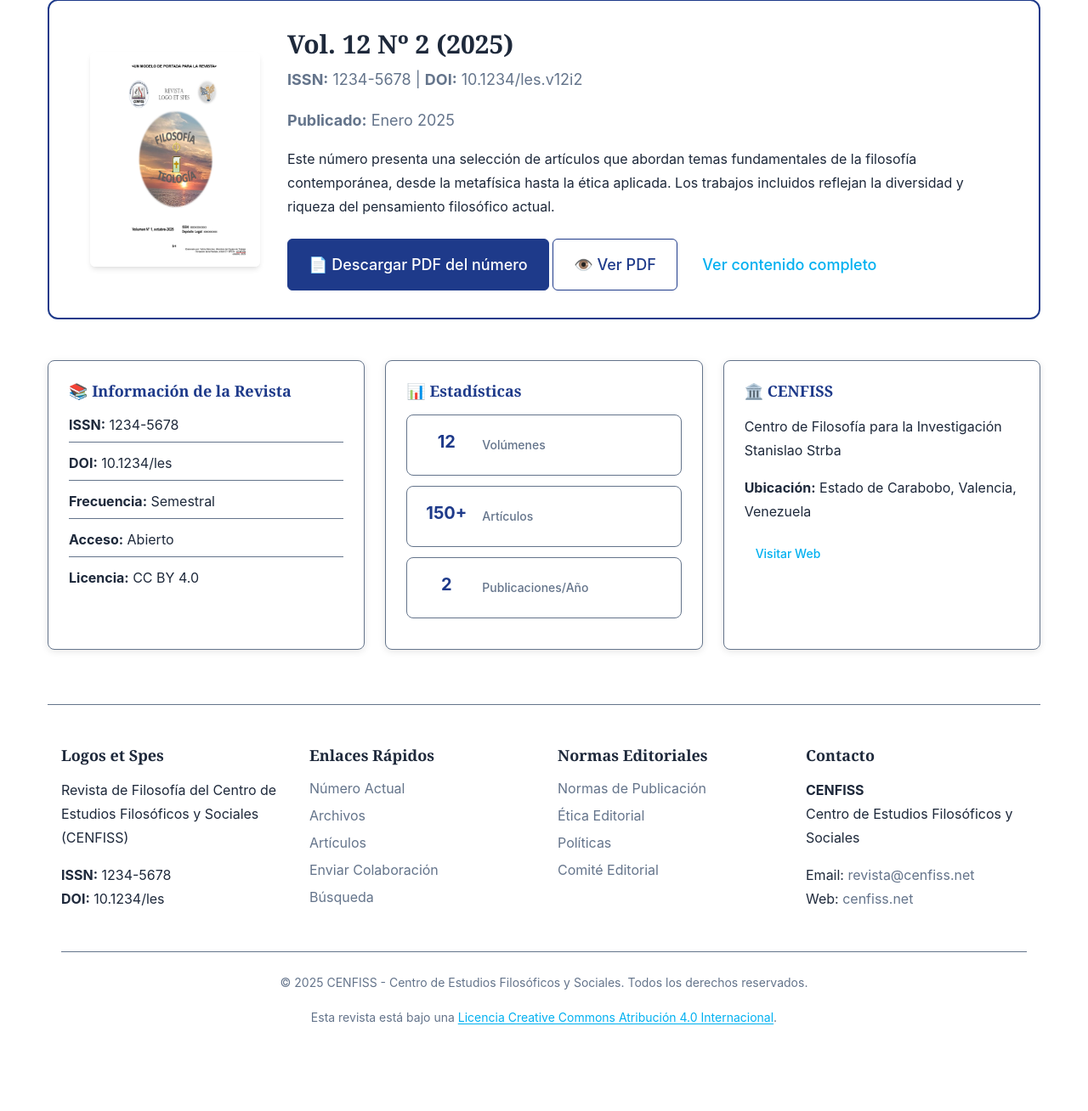
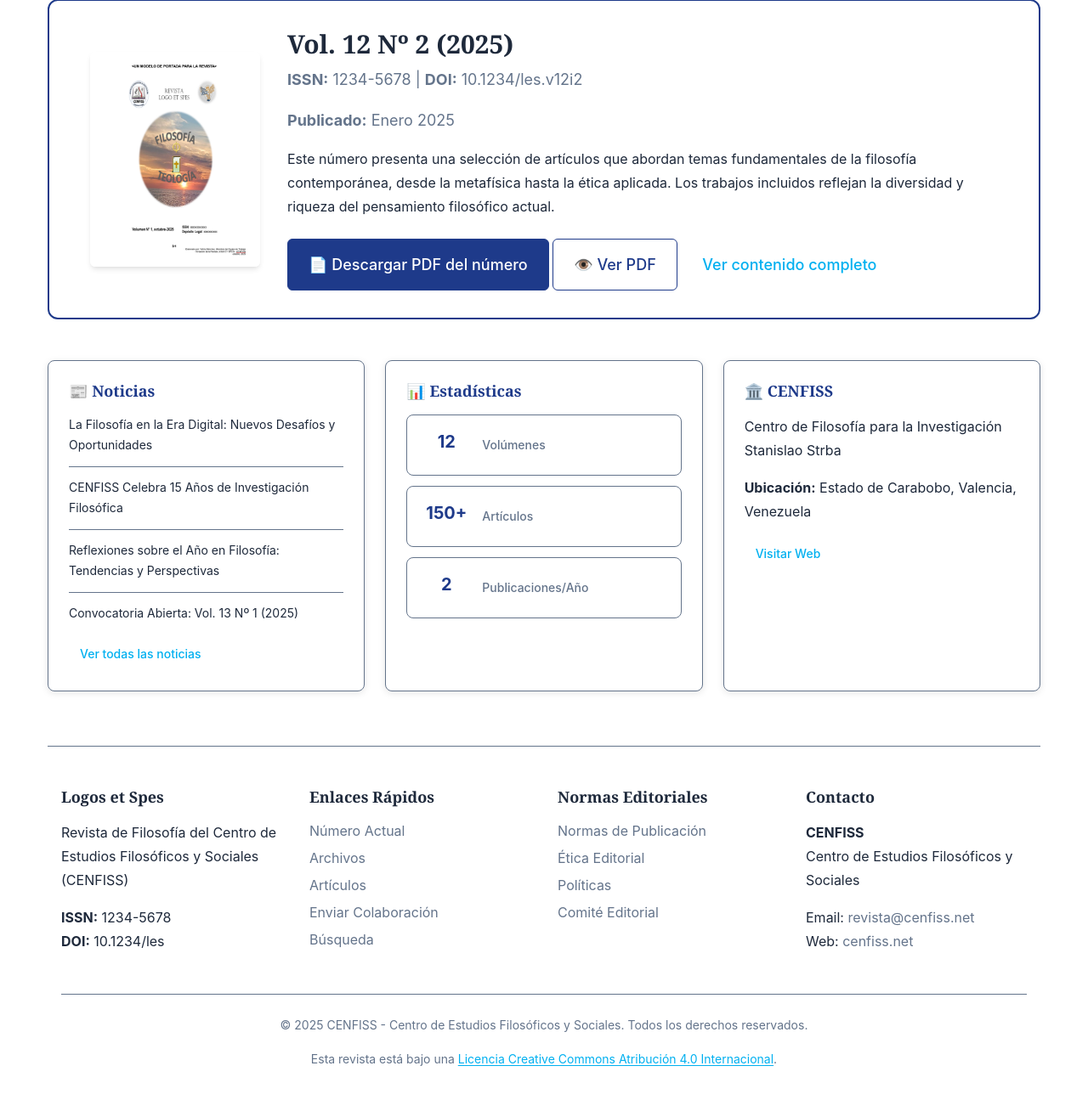
Before and after one commit to refo44/demo-revistalogos, a PHP site: page / in a window 1280 px wide. Shown: the part 1058-2366 px from the top of the page at 85% size. Before the commit the page ends 2264 px from the top, so only its background shows below. Run offline with PHP 8.4, Linux system fonts and the light colour scheme.

Commit message:
feat: Revamp sidebar to feature news updates instead of information card
- Replace the existing information card with a news section highlighting recent articles and announcements.
- Introduce new CSS styles for the news list to enhance presentation and user interaction.
- Improve user engagement by providing direct links to blog posts and news updates.

```diff
--- a/assets/css/pages.css
+++ b/assets/css/pages.css
@@ -1232,6 +1232,39 @@
   margin-bottom: 0;
 }
 
+/* News List Styles */
+.news-list {
+  list-style: none;
+  padding: 0;
+  margin: 0;
+}
+
+.news-item {
+  margin-bottom: var(--space-3);
+  padding-bottom: var(--space-3);
+  border-bottom: var(--border-width) solid var(--color-secondary);
+}
+
+.news-item:last-child {
+  margin-bottom: 0;
+  padding-bottom: 0;
+  border-bottom: none;
+}
+
+.news-link {
+  color: var(--color-text-primary);
+  text-decoration: none;
+  font-size: var(--font-size-sm);
+  line-height: var(--line-height-relaxed);
+  display: block;
+  transition: color var(--transition-fast);
+}
+
+.news-link:hover {
+  color: var(--color-link);
+  text-decoration: underline;
+}
+
 .sidebar-card .stat-item {
   display: flex;
   align-items: center;
--- a/index.html
+++ b/index.html
@@ -282,24 +282,24 @@
             <!-- Sidebar Section -->
             <section class="front-page__sidebar">
                 <div class="sidebar-grid">
-                    <!-- Information Card -->
+                    <!-- Noticias Card -->
                     <div class="sidebar-card">
-                        <h3>📚 Información de la Revista</h3>
-                        <div class="info-item">
-                            <strong>ISSN:</strong> 1234-5678
-                        </div>
-                        <div class="info-item">
-                            <strong>DOI:</strong> 10.1234/les
-                        </div>
-                        <div class="info-item">
-                            <strong>Frecuencia:</strong> Semestral
-                        </div>
-                        <div class="info-item">
-                            <strong>Acceso:</strong> Abierto
-                        </div>
-                        <div class="info-item">
-                            <strong>Licencia:</strong> CC BY 4.0
-                        </div>
+                        <h3>📰 Noticias</h3>
+                        <ul class="news-list">
+                            <li class="news-item">
+                                <a href="blog-index.html" class="news-link">La Filosofía en la Era Digital: Nuevos Desafíos y Oportunidades</a>
+                            </li>
+                            <li class="news-item">
+                                <a href="blog-index.html" class="news-link">CENFISS Celebra 15 Años de Investigación Filosófica</a>
+                            </li>
+                            <li class="news-item">
+                                <a href="blog-index.html" class="news-link">Reflexiones sobre el Año en Filosofía: Tendencias y Perspectivas</a>
+                            </li>
+                            <li class="news-item">
+                                <a href="blog-index.html" class="news-link">Convocatoria Abierta: Vol. 13 Nº 1 (2025)</a>
+                            </li>
+                        </ul>
+                        <a href="blog-index.html" class="btn btn--small btn--outline" style="margin-top: var(--space-4);">Ver todas las noticias</a>
                     </div>
 
                     <!-- Statistics Card -->
```
